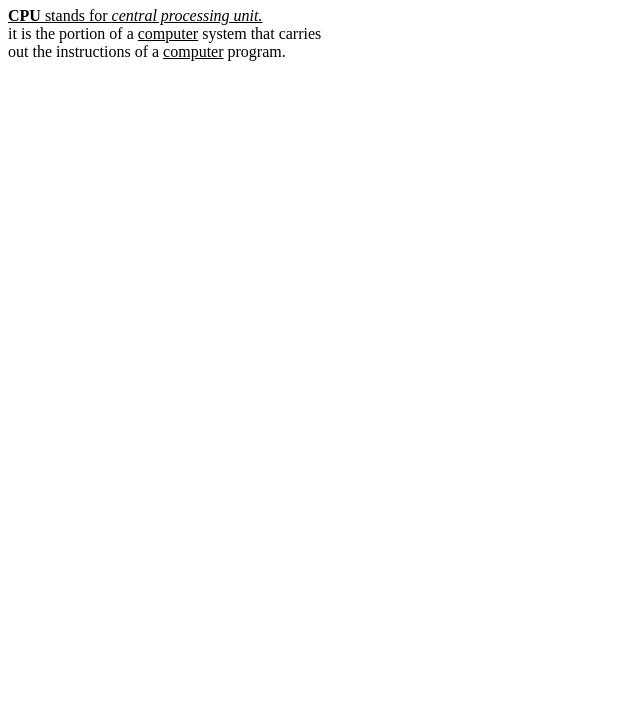
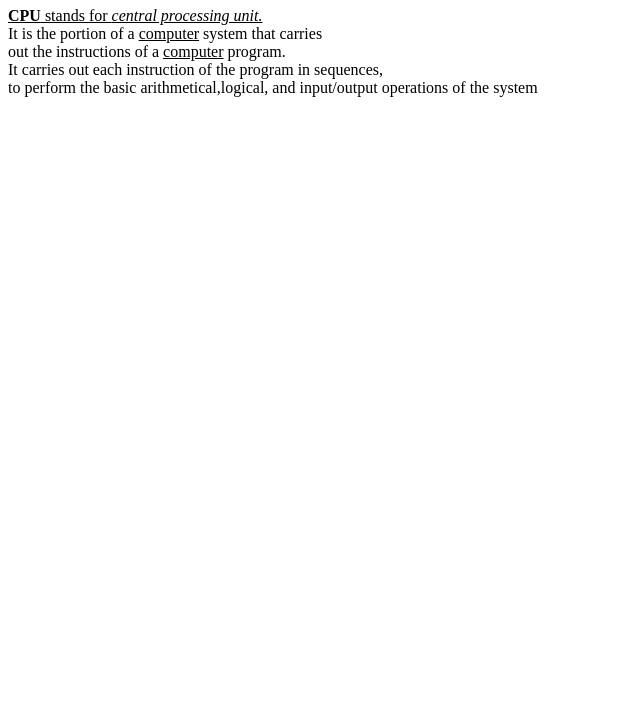
Before and after one commit to iamneo-production/efafeabefccfefadaeccdfffebaeceaec, a plain HTML site: page public/index.html in a window 1280 px wide. Shown: the part 73-800 px from the top of the page, without its empty margins (0-640 px from the left). Drawn offline with Linux system fonts and the light colour scheme.

Commit message:
Backup Commit

```diff
--- a/public/index.html
+++ b/public/index.html
@@ -11,9 +11,10 @@
     <h1> <b>CPU</b>  </h1>
     <p>
 <u> <b>CPU</b> stands for <i>central processing unit.</i>     </u><br>
-  it is the portion of a <u>computer</u> system that carries<br>
+  It is the portion of a <u>computer</u> system that carries<br>
 out the instructions of a <u>computer</u> program.<br>
-
+It carries out each instruction of the program in sequences,<br>
+to perform the basic arithmetical,logical, and input/output operations of the system
 
 
     </p>
```
